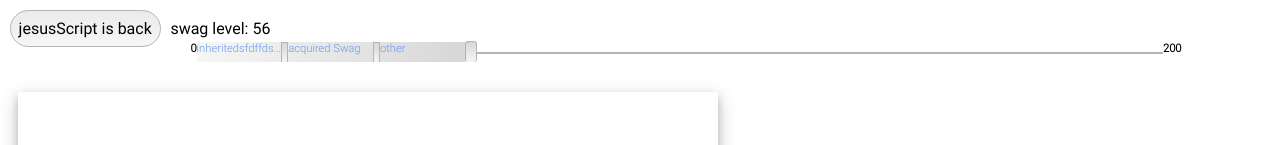
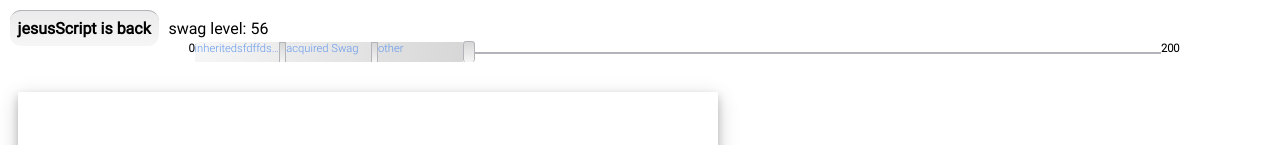
Before and after one commit to fsiliadin/FocusJs, a plain HTML site: page index.html in a window 1280 px wide. In both pictures the pointer is over the element "jesusScript is back". Shown: the top 145 px of the page. Drawn offline with Linux system fonts and the light colour scheme.

Commit message:
basic button css

```diff
--- a/focus.css
+++ b/focus.css
@@ -26,8 +26,7 @@
 
 }
 .basic_button:hover {
-	border-width: 0.08em;
-	border-radius : 1.2em;
+	font-weight: bold;
 }
 .basic_button:active {
 	border-width: 0.2em;
```
